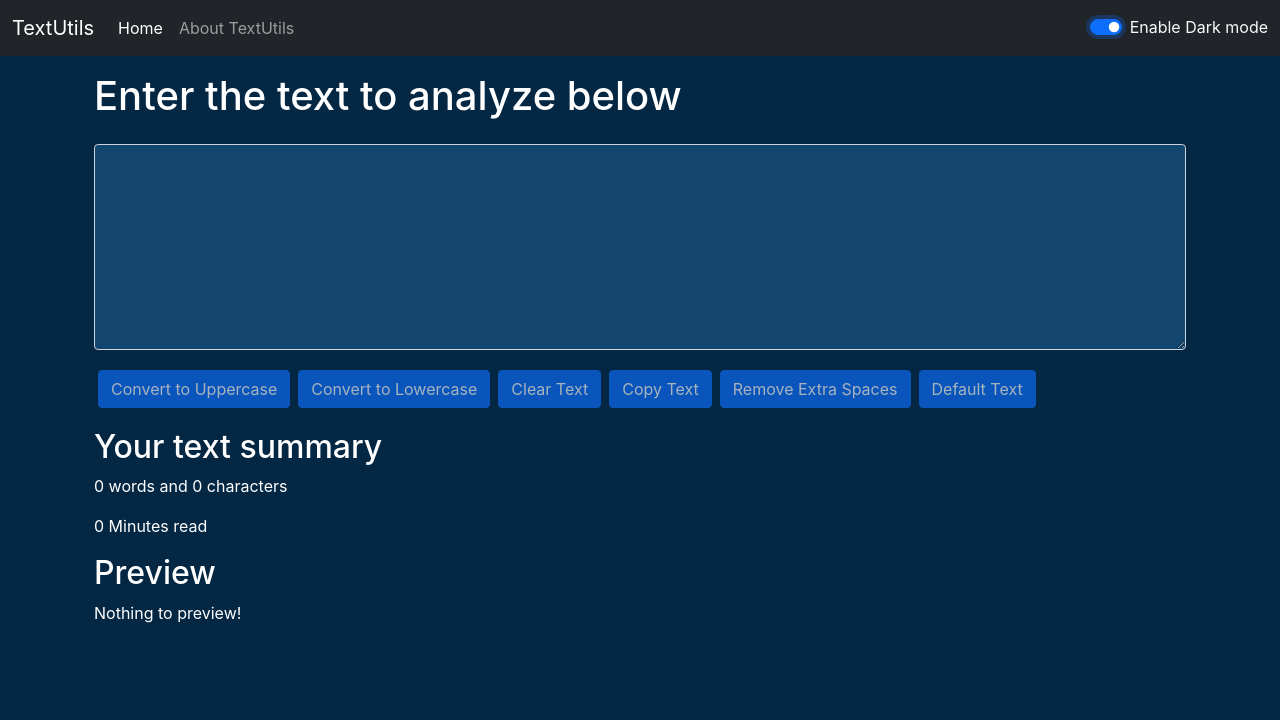
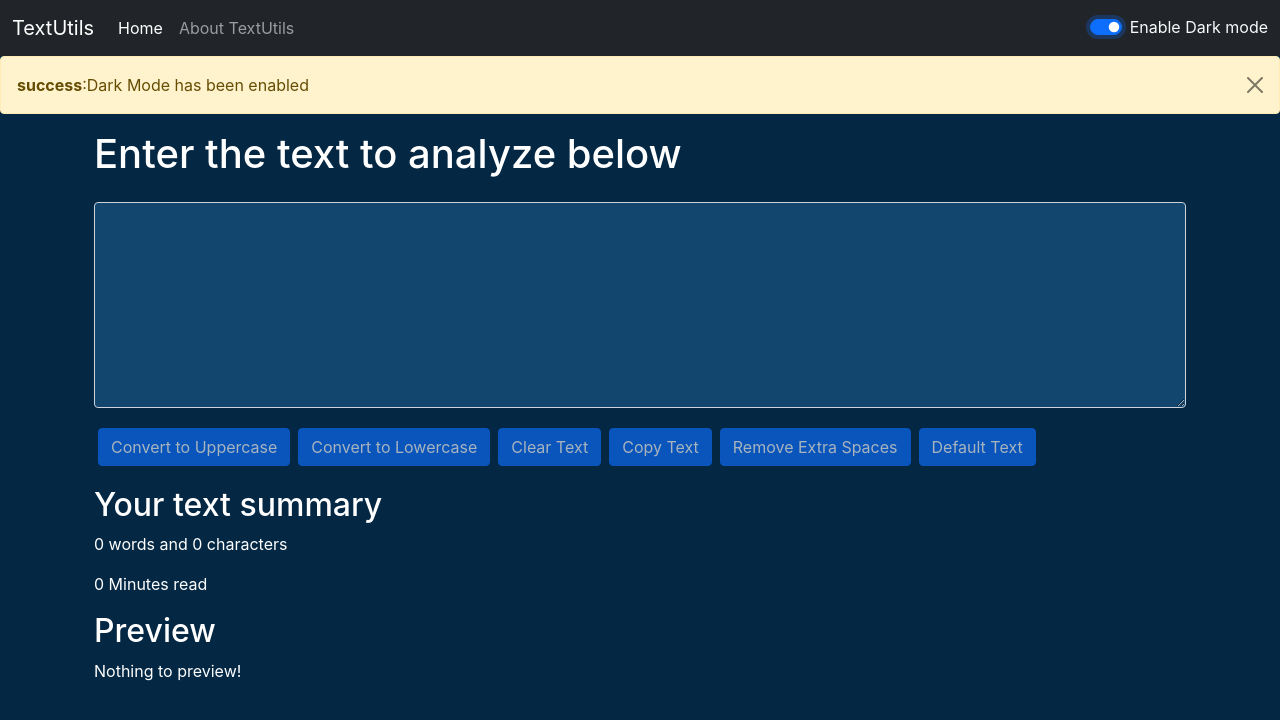
Before and after one commit to dubeycode/textutills, a React (Create React App) app in the folder textutills/: page / in a window 1280 px wide. Both pictures are taken after a click on the switch "Enable Dark mode". Shown: the top 720 px of the page. Built offline with nearby package versions, Linux system fonts and the light colour scheme.

Commit message:
alert message show add

```diff
--- a/textutills/src/App.js
+++ b/textutills/src/App.js
@@ -2,25 +2,38 @@
 import "./App.css";
 import Navbar from "./components/Navbar";
 import { Textforms } from "./components/Textforms";
+import { Alert } from "./components/Alert";
+
 import React, { useState } from 'react';
 
 function App() {
   const [mode, setMode] = useState('light'); //weather dark mode is enable or not
+  const [alert, setAlert] = useState(null)
+
+  const showAlert=(message,type)=>{
+    setAlert({
+      msg:message,
+      type:type
+    })
+  }
+
   const toggleMode=()=>{
     if(mode==='light'){
       setMode('dark');
       document.body.style.backgroundColor='#042743';
+      showAlert("Dark Mode has been enabled","success");
     }
     else{
       setMode('light');
       document.body.style.backgroundColor='white';
+      showAlert("Light Mode has been enabled","success");
     }
 
   }
   return (
     <>
       <Navbar title="TextUtils" mode={mode} about="About TextUtils" toggleMode={toggleMode} />
-      {/* <Navbar title="TextUtils" mode={mode} /> */}
+      <Alert alert={alert}  / >
       <div className="container my-3">
         <Textforms heading="Enter the text to analyze below" mode={mode}  />
       </div>
--- /dev/null
+++ b/textutills/src/components/Alert.jsx
@@ -0,0 +1,10 @@
+import React from 'react'
+
+export const Alert = (props) => {
+    return (
+        props.alert && <div className="alert alert-warning alert-dismissible fade show" role="alert">
+             <strong>{props.alert.type}</strong>:{props.alert.msg}
+                <button type="button" className="btn-close" data-bs-dismiss="alert" aria-label="Close"></button>
+            </div>
+    )
+}
```
